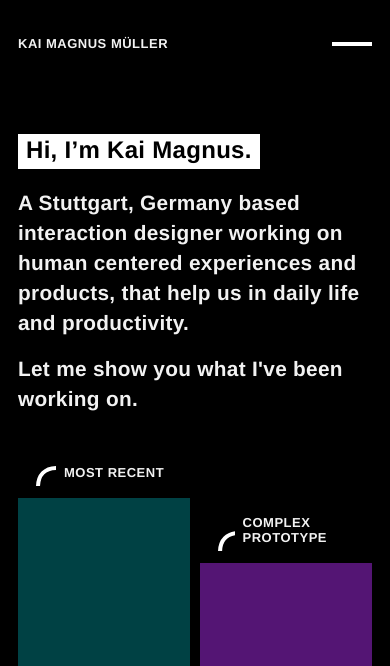
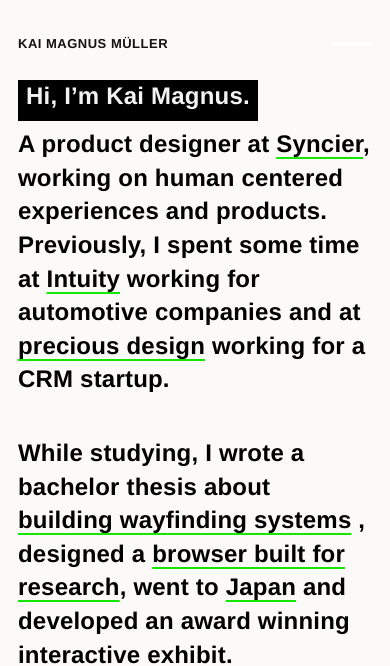
Before and after one commit to KaiMagnusMueller/kaimagnus.de, a Jekyll site: the page built from index.html, in a window 390 px wide, cut to the strip 0-666 px from the top of the page. Built offline with Jekyll 4.4.1, drawn with Linux system fonts in a browser that asks for light colours; nearby versions of some CDN libraries; some web fonts are replaced; library files that are not in the unit come from our copies.

Commit message:
personal intro rework

```diff
--- a/_includes/navigation.html
+++ b/_includes/navigation.html
@@ -1,4 +1,4 @@
-<nav class="navigation grid-4" >
+<nav class="navigation grid-4 section-thin">
     <div class="nav" id="nav">
         <div class="nav-title">
             <a class="current" href="/">Kai Magnus Müller</a>
--- a/_scss/_base.scss
+++ b/_scss/_base.scss
@@ -7,6 +7,7 @@
 }
 
 .main-content {
+
 }
 
 .grid-4 {
@@ -16,7 +17,25 @@
   // padding: 0 clamp(26px, 5vw, 80px);
 
   grid-column-gap: 60px;
-  padding: 0 80px;
+
+}
+
+.section-thin {
+  padding: 0 160px;
+  margin: 0 auto 0 auto;
+  max-width: 1440px - 160px;
+
+  @media (max-width: 1200px) {
+    grid-column-gap: 20px;
+    padding: 0 26px;
+  }
+  @media (max-width: 550px) {
+    padding: 0 18px;
+  }
+}
+
+.section-wide {
+  padding: 0 40px;
   margin: 0 auto 0 auto;
   max-width: 1440px - 160px;
 
@@ -206,7 +225,7 @@
     background-image: url();
     background-size: cover;
 
-    border: 4px solid $white-30;
+    border: 2px solid $white-30;
     & > * {
       color: $white-30;
     }
--- a/_scss/_index.scss
+++ b/_scss/_index.scss
@@ -1,22 +1,32 @@
 .personal-intro {
-  grid-column: 2 / span 2;
-  // margin-top: 150px;
+  grid-column: 1 / span 4;
+  margin: 140px 0;
   // margin-bottom: 195px;
-  margin-top: clamp(40px, 20vh, 300px);
-  margin-bottom: clamp(195px, 25vh, 360px);
+  // margin-top: clamp(40px, 20vh, 300px);
+  // margin-bottom: clamp(195px, 25vh, 360px);
 
-  h1 {
+  min-height: 100vh;
+
+  .inline-highlight {
     line-height: 1em;
-    color: $bg-color;
-    background-color: white;
-    padding: 5px 8px 6px 8px;
+    color: $text-color;
+    background-color: $bg-color;
+    padding: 5px 8px 12px 8px;
     width: fit-content;
     width: -moz-fit-content;
-    margin: 0;
+    margin-bottom: 0.3em;
+    display: inline-block;
+    }
+
+  a {
+    // text-decoration-color: rgb(231, 0, 200);
+    text-decoration-color: rgb(19, 231, 0)
   }
 
   p {
-    @include text-bold-l;
+    @include text-h1;
+    font-weight: 700;
+    margin-bottom: 40px;
   }
 }
 
--- a/_scss/_navigation.scss
+++ b/_scss/_navigation.scss
@@ -1,3 +1,17 @@
+.navigation {
+  left: 0;
+  position: absolute;
+  top: 0px;
+  /* width: 100%; */
+  right: 0;
+  opacity: 0;
+  transition: all .3s cubic-bezier(0.39, 0.575, 0.565, 1);
+}
+
+.navigation:hover {
+  opacity: 1;
+}
+
 .nav {
   grid-column: span 4;
   margin: 36px 0;
@@ -8,10 +22,15 @@
   align-items: center;
   @include text-annotation-xs;
 
-  color: $white-50;
+  color: $white-0;
 
   .current {
-    color: $white-90;
+    color: $white-10;
+  }
+
+  a{
+
+    text-decoration: none;
   }
 }
 
@@ -32,7 +51,7 @@
 .nav-horiz-divider {
   height: 2px;
   flex-grow: 1;
-  background-color: $white-90;
+  background-color: $white-0;
   margin: 0 20px;
 }
 
--- a/_scss/_typo.scss
+++ b/_scss/_typo.scss
@@ -1,14 +1,26 @@
 body {
   font-family: "SofiaPro", sans-serif;
   font-weight: 600;
-  color: $white-90;
-  background-color: $bg-color;
+  color: $white-0;
+  background-color: #fcfaf8;
+
 }
 
 a {
+  text-decoration: underline 2px;
+  text-underline-offset: 5px;
   color: inherit;
-  text-decoration: none;
   transition: color 0.3s;
+  position: relative;
+  // &::before {
+  //   content: "";
+  //   position: absolute;
+  //   height: 2px;
+  //   left: .05em;
+  //   right: .03em;
+  //   bottom: .10em;
+  //   background: $white-50;
+  // }
 }
 
 a:visited {
@@ -17,13 +29,22 @@
 }
 
 a:hover {
+  &::before {
+    content: "";
+    position: absolute;
+    height: 2px;
+    left: .05em;
+    right: .03em;
+    bottom: .10em;
+    background: $white-10;
+  }
   color: $white-90;
 }
 
 @mixin text-h1 {
-  font-size: 2.3rem;
-  line-height: 1.3em;
-  letter-spacing: 0.3px;
+  font-size: 3.8rem;
+  line-height: 1.4em;
+  letter-spacing: 0.2px;
   margin: 0;
   @media (max-width: 850px) {
     font-size: 1.5rem;
--- a/index.html
+++ b/index.html
@@ -5,20 +5,25 @@
 sitemap:
 
 sitemap:
-    priority: 1.0
-    changefreq: weekly
+priority: 1.0
+changefreq: weekly
 ---
 
-<header id="hero" class="grid-4">
+<header id="hero" class="grid-4 section-thin">
     <div class="personal-intro">
-        <h1>Hi, I’m Kai Magnus.</h1>
-        <p>A Stuttgart, Germany based interaction designer working on human centered experiences and products, that help
-            us in daily life and productivity.</p>
-        <p>Let me show you what I've been working on.</p>
+        <p><span class="inline-highlight">Hi, I’m Kai Magnus.</span><br> A product designer at <a
+                href="https://www.syncier.com">Syncier</a>, working on human centered experiences and products.
+            Previously, I spent some time at <a href="https://www.intuity.de">Intuity</a> working for automotive
+            companies and at <a href="https://www.precious-forever.com">precious design</a> working for a CRM startup.
+            <p>
+                While studying, I wrote a bachelor thesis about <a href="{% link _posts/2020-08-20-destinations.md %}">building wayfinding systems</a> , designed a  <a href="{% link _posts/2020-02-15-Halo.md %}">browser built for research</a>, went to <a href="https://www.zokei.ac.jp">Japan</a> and developed an award winning <a href="{% link _posts/2017-02-12-aralsea.md %}">interactive exhibit</a>.
+            </p>
+
+        </p>
     </div>
 </header>
 
-<section id="projects" class="projects-waterfall mobile-projects-limit mobile-small-projects-grid grid-4">
+<section id="projects" class="projects-waterfall mobile-projects-limit mobile-small-projects-grid grid-4 section-wide">
     {% for project in site.categories.projects limit: 8 %}
     <div class="project-waterfall-item">
         <div class="tilt-helper" data-tilt data-tilt-max="3">
@@ -102,79 +107,6 @@
     </a>
 </section>
 
-<section id="featured-projects" class="">
-
-    <div class="featured-project grid-4">
-        {% for project in site.categories.projects %}
-        {% if project.prefix == "destinations" %}
-        <div class="featured-left">
-            <div id="featured-sticky" class="featured-title tilt-helper"
-                style="background-color: {{ project.color_main }};" data-tilt data-tilt-max="3">
-                <a id="featured-{{project.prefix}}" href="{{ project.url }}" alt="{{ project.description_short}}">
-                    <div class="outer aspect-1-1">
-                        <div class="inner project-item-desc">
-                            <h2 class="">{{ project.title }}</h2>
-                            <div class="project-item-metadata">
-                                <p class="project-course">{{ project.course }}</p>
-                                <p class="semester_date">{{ project.semester_date }}</p>
-                            </div>
-                        </div>
-                    </div>
-                </a>
-            </div>
-            <!-- <p class="featured-desc">{{ project.description }}</p> -->
-        </div>
-        <div class="featured-right">
-
-            {%- include video-player.html type="media" file="destinations-header-2.mp4" -%}
-
-            <div class="extended-text column column-3">
-                {% capture my_include %}{% include destinations-extended-text.md %}{% endcapture %}
-                {{ my_include | markdownify }}
-            </div>
-            <div class="gohfg-text column column-3">
-                {% capture my_include %}{% include gohfg-text.md %}{% endcapture %}
-                {{ my_include | markdownify }}
-                <a href="//www.dev.build-destinations.com" class="button-link button-highlight">
-                    <p>Go to the gohfg<br> project page</p>
-                </a>
-            </div>
-        </div>
-
-        {% endif %}
-        {% endfor %}
-    </div>
-
-    <div class="featured-project grid-4">
-
-        {% for project in site.categories.projects %}
-        {% if project.prefix == "halo" %}
-        <div class="featured-left">
-            <div class="featured-title tilt-helper" style="background-color: {{ project.color_main }};" data-tilt
-                data-tilt-max="3">
-                <a id="featured-{{project.prefix}}" href="{{ project.url }}" alt="{{ project.description_short}}">
-                    <div class="outer aspect-1-1">
-                        <div class="inner project-item-desc">
-                            <h2 class="">{{ project.title }}</h2>
-                            <div class="project-item-metadata">
-                                <p class="project-course">{{ project.course }}</p>
-                                <p class="semester_date">{{ project.semester_date }}</p>
-                            </div>
-                        </div>
-                    </div>
-                </a>
-            </div>
-            <p class="featured-desc-s">{{ project.description }}</p>
-        </div>
-        <div class="featured-right">
-            {%- include video-player.html type="media" file="halo-header.mp4" -%}
-        </div>
-
-        {% endif %}
-        {% endfor %}
-    </div>
-</section>
-
 <section id="vita" class="grid-4">
     <!--    <div class="">-->
     {% if site.articles == true %}
@@ -212,7 +144,8 @@
             <!--        </div>-->
             <svg class="saw-shape" xmlns="http://www.w3.org/2000/svg" width="114.829" height="21.657"
                 viewBox="0 0 114.829 21.657">
-                <path id="Pfad_91" data-name="Pfad 91" d="M-0,20l16-16,16,16,16-16,16,16,16-16,16,16,16-16" transform="translate(1.414 -1.171)" fill="none" stroke="#fff" stroke-width="4"></path>
+                <path id="Pfad_91" data-name="Pfad 91" d="M-0,20l16-16,16,16,16-16,16,16,16-16,16,16,16-16"
+                    transform="translate(1.414 -1.171)" fill="none" stroke="#fff" stroke-width="4"></path>
             </svg>
         </a>
     </div>
```
Also changed, not shown: assets/src/pointer.svg.
